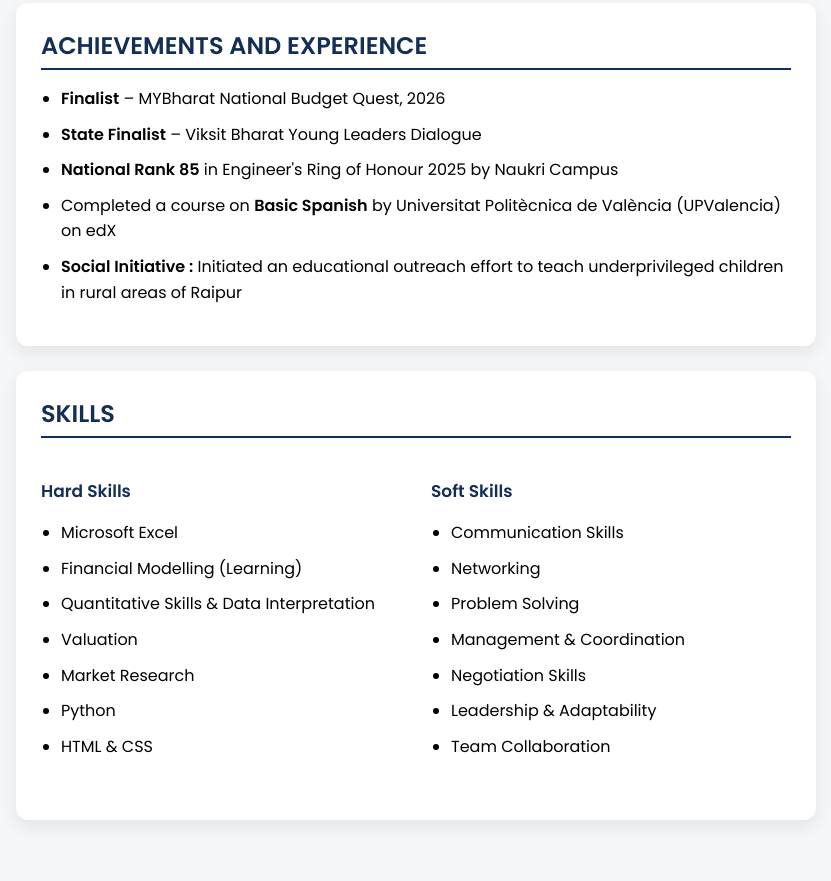
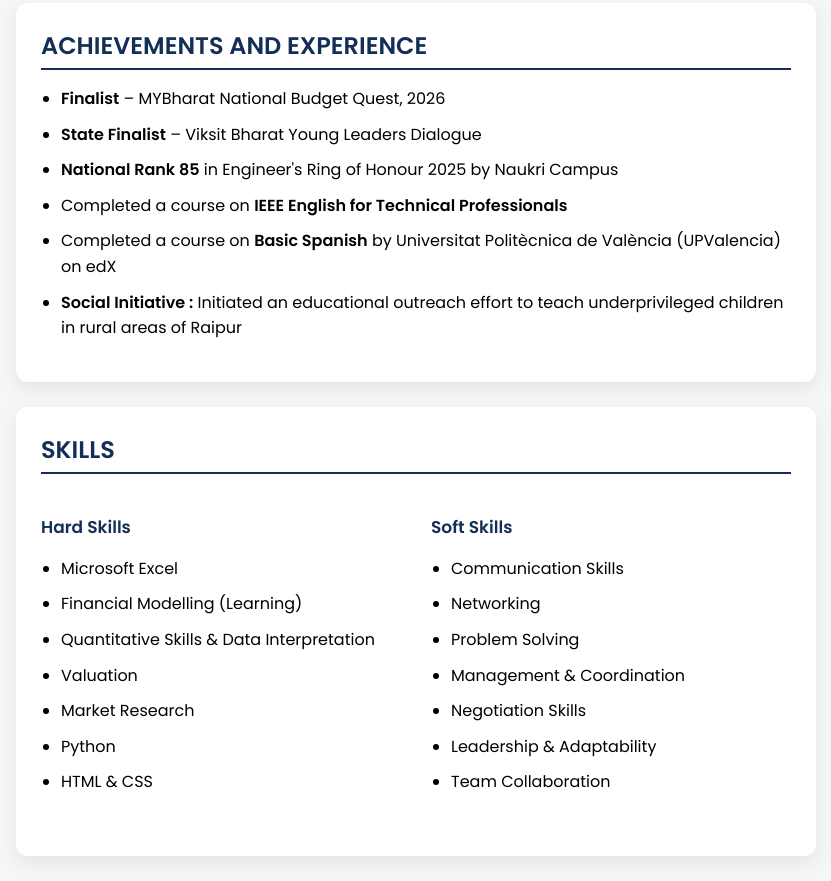
Before and after one commit to neelabjodas/26120847_WD_MTProject, a plain HTML site: page index.html in a window 1280 px wide. Shown: the part 1581-2462 px from the top of the page, without its empty margins (224-1055 px from the left). Before the commit the page ends 2426 px from the top, so only its background shows below. Drawn offline with Linux system fonts and the light colour scheme.

Commit message:
Add course completion detail to index.html
IEEE English for Technical Professionals

```diff
--- a/index.html
+++ b/index.html
@@ -369,6 +369,7 @@ table {
         <li><b>Finalist</b> – MYBharat National Budget Quest, 2026</li>
         <li><b>State Finalist</b> – Viksit Bharat Young Leaders Dialogue</li>
         <li><b>National Rank 85</b> in Engineer's Ring of Honour 2025 by Naukri Campus</li>
+        <li>Completed a course on <b>IEEE English for Technical Professionals</b></li>
         <li>Completed a course on <b>Basic Spanish</b> by Universitat Politècnica de València (UPValencia) on edX</li>
         <li><b>Social Initiative :</b> Initiated an educational outreach effort to teach underprivileged children in rural areas of Raipur</li>
     </ul>
```
